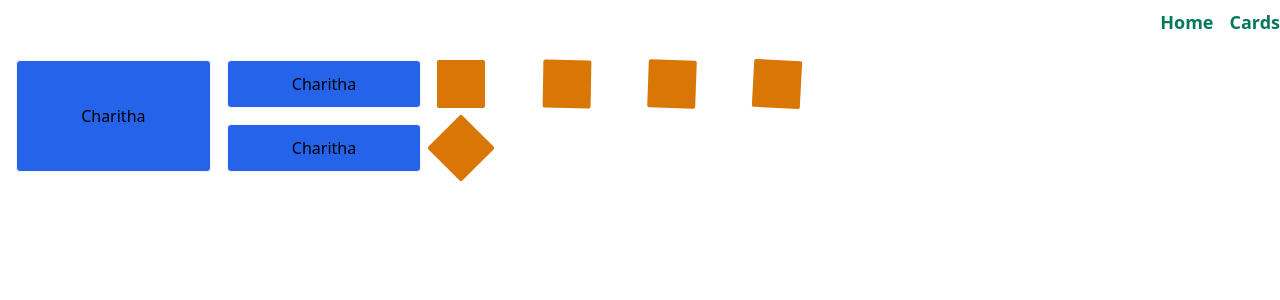
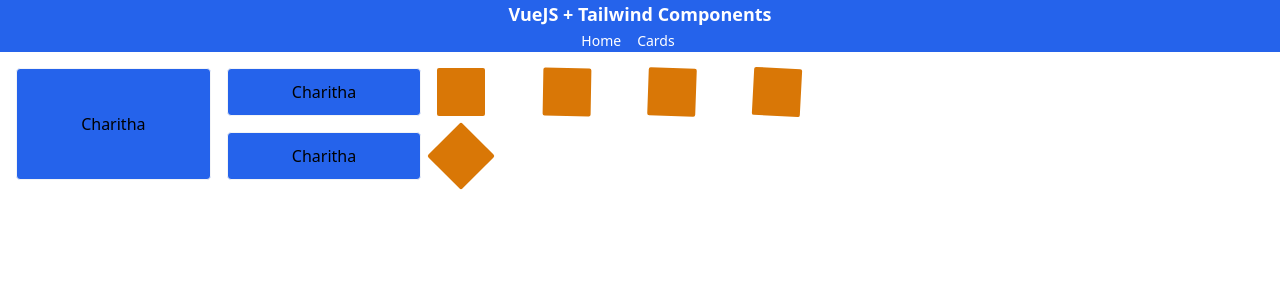
Before and after one commit to CharithaDhananjaya/vue-tailwind-components, a Vue app: page / in a window 1280 px wide. Shown: the top 300 px of the page. Built offline with nearby package versions, Linux system fonts and the light colour scheme.

Commit message:
New header added.

```diff
--- a/src/App.vue
+++ b/src/App.vue
@@ -1,15 +1,18 @@
 <template>
-  <div class="container mx-auto">
-    <div class="flex flex-row-reverse py-2 gap-4">
+  <header class="bg-blue-600">
+    <div class="flex justify-center">
+      <span class="font-sans text-lg font-semibold text-white"
+        >VueJS + Tailwind Components</span
+      >
+    </div>
+    <div class="flex justify-center gap-4 mr-6">
+      <a href="/">
+        <span class="font-sans text-sm text-white">Home</span>
+      </a>
       <a href="/Cards">
-        <span class="font-sans text-lg font-semibold text-green-700"
-          >Cards</span
-        >
-      </a>
-      <a href="/">
-        <span class="font-sans text-lg font-semibold text-green-700">Home</span>
+        <span class="font-sans text-sm text-white">Cards</span>
       </a>
     </div>
-  </div>
+  </header>
   <router-view />
 </template>
```
